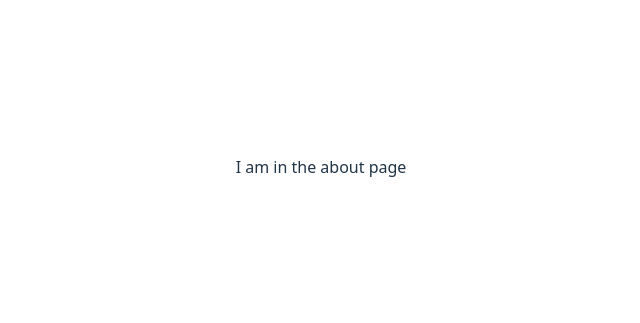
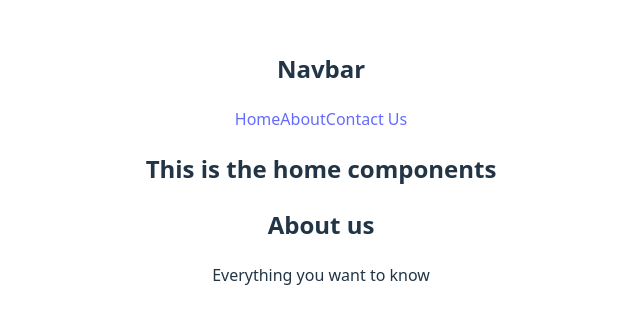
Before and after one commit to shahadot99999/introduction-react-new-router, a React (Vite) app: page /about in a window 1280 px wide. Shown: the part 233-556 px from the top of the page, without its empty margins (319-959 px from the left). Built offline with nearby package versions, Linux system fonts and the light colour scheme.

Commit message:
Nested Route concepts

```diff
--- /dev/null
+++ b/src/components/About/About.jsx
@@ -0,0 +1,12 @@
+
+
+const About = () => {
+    return (
+        <div>
+          <h2>About us</h2>
+          <p>Everything you want to know </p>
+        </div>
+    );
+};
+
+export default About;
--- /dev/null
+++ b/src/components/Contact/Contact.jsx
@@ -0,0 +1,12 @@
+
+
+const Contact = () => {
+    return (
+        <div>
+            <h2>Contact Us</h2>
+            <p>We are one call away</p>
+        </div>
+    );
+};
+
+export default Contact;
--- /dev/null
+++ b/src/components/Header/Header.jsx
@@ -0,0 +1,15 @@
+
+const Header = () => {
+    return (
+        <div>
+            <h2>Navbar</h2>
+            <nav>
+                <a href="/">Home</a>
+                <a href="/about">About</a>
+                <a href="/contact">Contact Us</a>
+            </nav>
+        </div>
+    );
+};
+
+export default Header;
--- /dev/null
+++ b/src/components/Home/Home.jsx
@@ -0,0 +1,15 @@
+import { Outlet } from "react-router-dom";
+import Header from "../Header/Header";
+
+
+const Home = () => {
+    return (
+        <div>
+            <Header></Header>
+         <h2>This is the home components</h2>
+         <Outlet></Outlet>
+        </div>
+    );
+};
+
+export default Home;
```
Also changed, not shown: src/main.jsx (+16 -5 lines).
